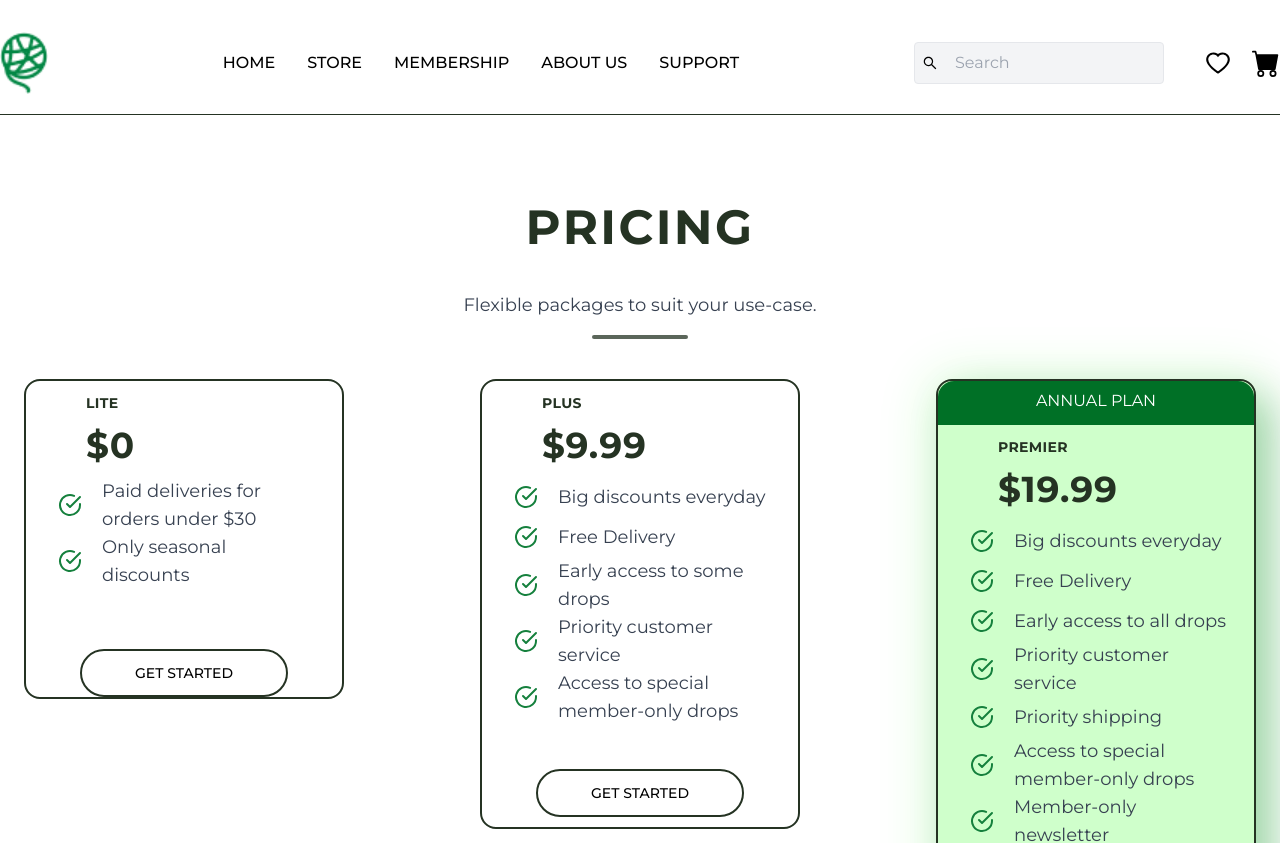
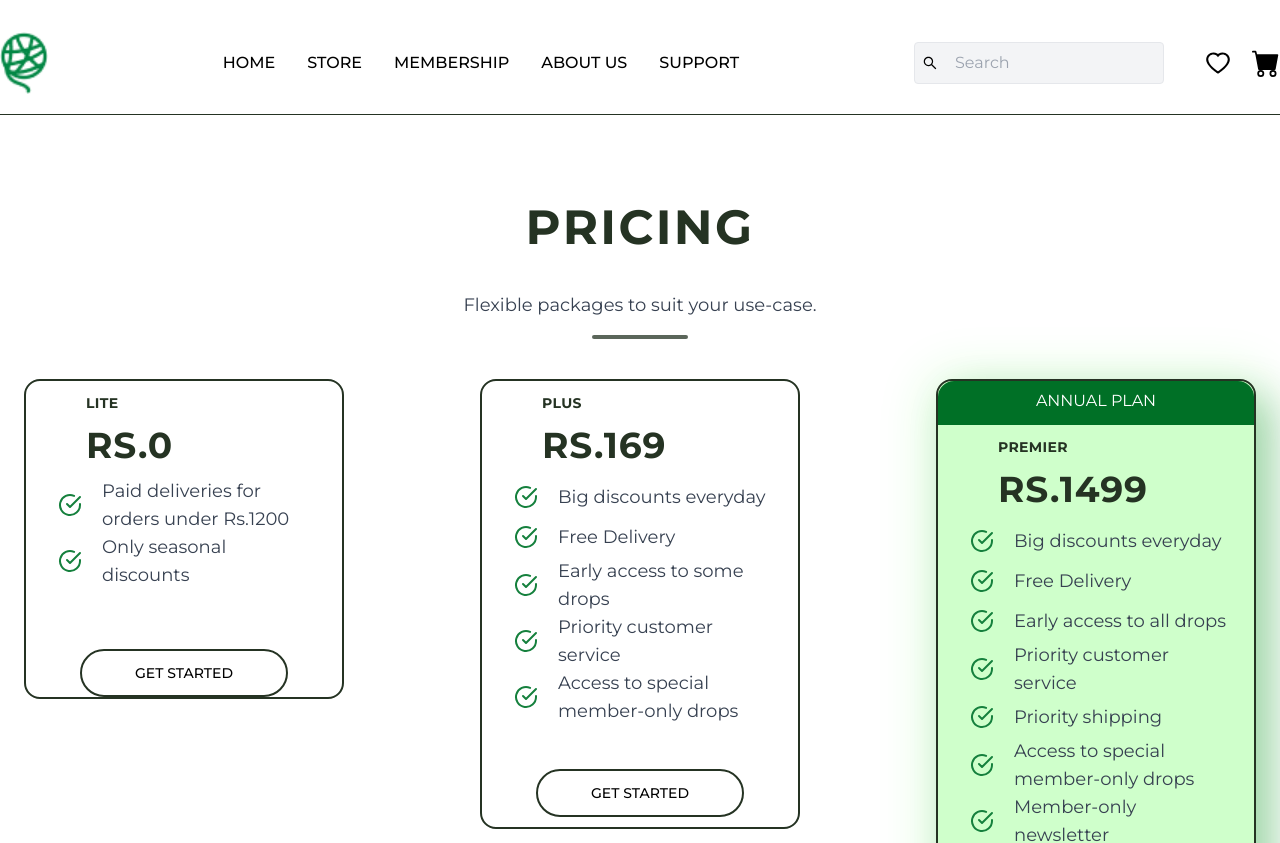
Before and after one commit to Jai-Nanda/ordinatrix23, a Next.js app: page /pricing in a window 1280 px wide. Shown: the top 843 px of the page. Built offline with nearby package versions, Linux system fonts and the light colour scheme.

Commit message:
Update pricing.js

```diff
--- a/pages/pricing.js
+++ b/pages/pricing.js
@@ -30,7 +30,7 @@ export default function pricing() {
                                         <h1 className="text-sm  font-semibold uppercase p-3 pb-0 text-center tracking-wide text-primary-color">
                                             LITE
                                         </h1>
-                                        <p className="text-4xl  font-semibold uppercase p-3 pb-0 text-center tracking-wide text-primary-color">$0</p>
+                                        <p className="text-4xl  font-semibold uppercase p-3 pb-0 text-center tracking-wide text-primary-color">Rs.0</p>
                                     </div>
 
                                     <div className="flex flex-wrap mt-3 px-6">
@@ -47,7 +47,7 @@ export default function pricing() {
                                                     </svg>
                                                 </div>
                                                 <span className="text-gray-700 text-lg ml-3">Paid deliveries for orders under
-                                                    $30</span
+                                                    Rs.1200</span
                                                 >
                                             </li>
                                             <li className="flex items-center">
@@ -95,7 +95,7 @@ export default function pricing() {
                                         <h1 className="text-sm  font-semibold uppercase p-3 pb-0 text-center tracking-wide text-primary-color">
                                             PLUS
                                         </h1>
-                                        <p className="text-4xl  font-semibold uppercase p-3 pb-0 text-center tracking-wide text-primary-color">$9.99</p>
+                                        <p className="text-4xl  font-semibold uppercase p-3 pb-0 text-center tracking-wide text-primary-color">Rs.169</p>
                                     </div>
 
                                     <div className="flex flex-wrap mt-3 px-6">
@@ -238,7 +238,7 @@ export default function pricing() {
                                         <h1 className="text-sm  font-semibold uppercase p-3 pb-0 text-center tracking-wide text-primary-color">
                                         PREMIER
                                         </h1>
-                                        <p className="text-4xl  font-semibold uppercase p-3 pb-0 text-center tracking-wide text-primary-color ">$19.99</p>
+                                        <p className="text-4xl  font-semibold uppercase p-3 pb-0 text-center tracking-wide text-primary-color ">Rs.1499</p>
                                     </div>
 
                                     <div className="flex flex-wrap mt-3 px-6">
```
